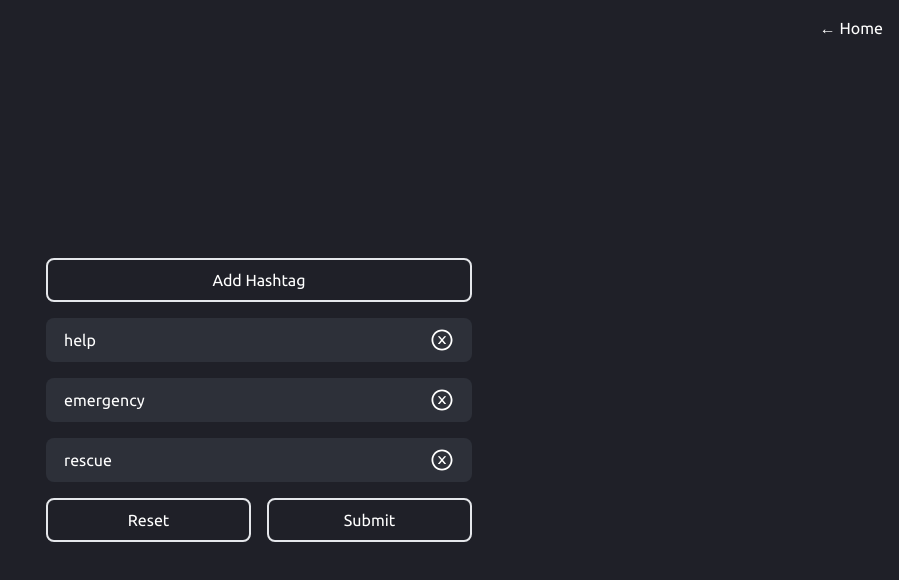
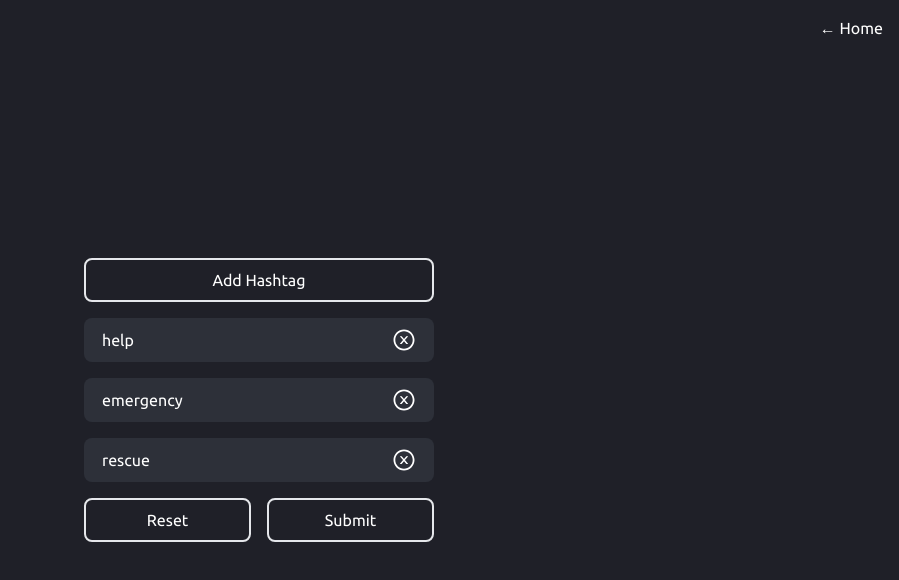
Before and after one commit to hiteshmeta85/ml-mini-project-web, a Next.js app: page /custom-hashtags in a window 1280 px wide. Shown: the top 580 px of the page, without its empty margins (381-1280 px from the left). Built offline with nearby package versions, Linux system fonts and the light colour scheme.

Commit message:
Minor Changes

```diff
--- a/pages/custom-hashtags.tsx
+++ b/pages/custom-hashtags.tsx
@@ -27,7 +27,7 @@ const CustomHashtags = () => (
               values,
               handleReset,
             }) => (
-            <Form>
+            <Form className={'md:min-w-[350px]'}>
               <FieldArray
                 name="hashtags"
                 render={arrayHelpers => (
@@ -36,7 +36,7 @@ const CustomHashtags = () => (
                       <button
                         onClick={(event) => {
                           event.preventDefault()
-                          arrayHelpers.form.values.hashtags[0].trim().length > 0 && arrayHelpers.insert(0, '')
+                          arrayHelpers.form.values.hashtags.length > 0 ? arrayHelpers.form.values.hashtags[0].trim().length > 0 && arrayHelpers.insert(0, '') : arrayHelpers.insert(0, '')
                         }}
                         className={'px-4 py-2 text-center w-full border border-2 rounded-lg transition-all duration-200 hover:scale-105'}
                       >
@@ -51,7 +51,7 @@ const CustomHashtags = () => (
                             name={`hashtags.${index}`}
                             autoComplete="off"
                             placeholder={"Type a hashtag..."}
-                            className={'bg-transparent outline-0 md:min-w-[350px]'}
+                            className={'bg-transparent outline-0 w-full'}
                           />
                           <button
                             onClick={(event) => {
--- a/pages/index.tsx
+++ b/pages/index.tsx
@@ -25,6 +25,9 @@ const Home: NextPage = () => {
     <div className={'bg-[#1F2028] text-white'}>
       <div className={'max-w-screen-2xl relative mx-auto'}>
         <div className={'flex gap-4 text-right p-4 absolute top-0 right-0 z-10'}>
+          <Link href={'/custom-hashtags'} passHref>
+            <a>Custom Hashtags &#8594;</a>
+          </Link>
           <Link href={'/about'} passHref>
             <a>About &#8594;</a>
           </Link>
```
